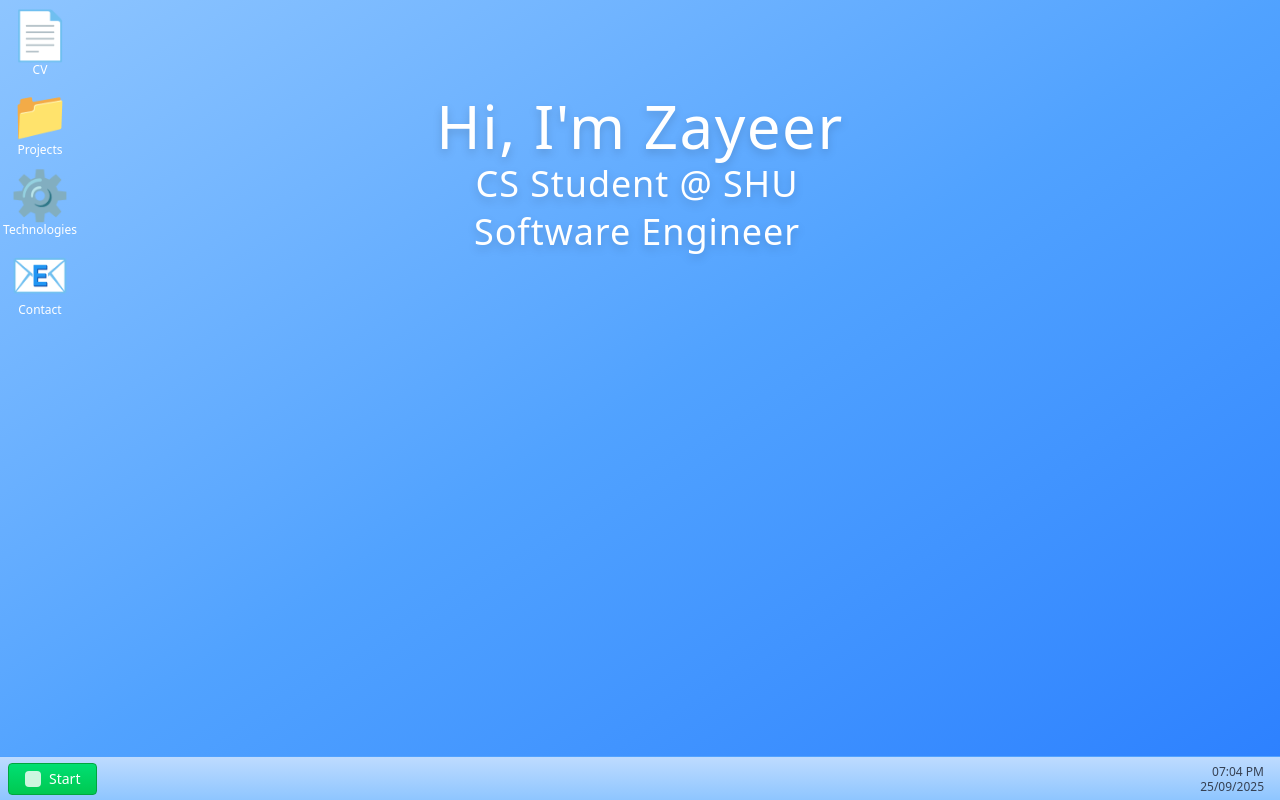
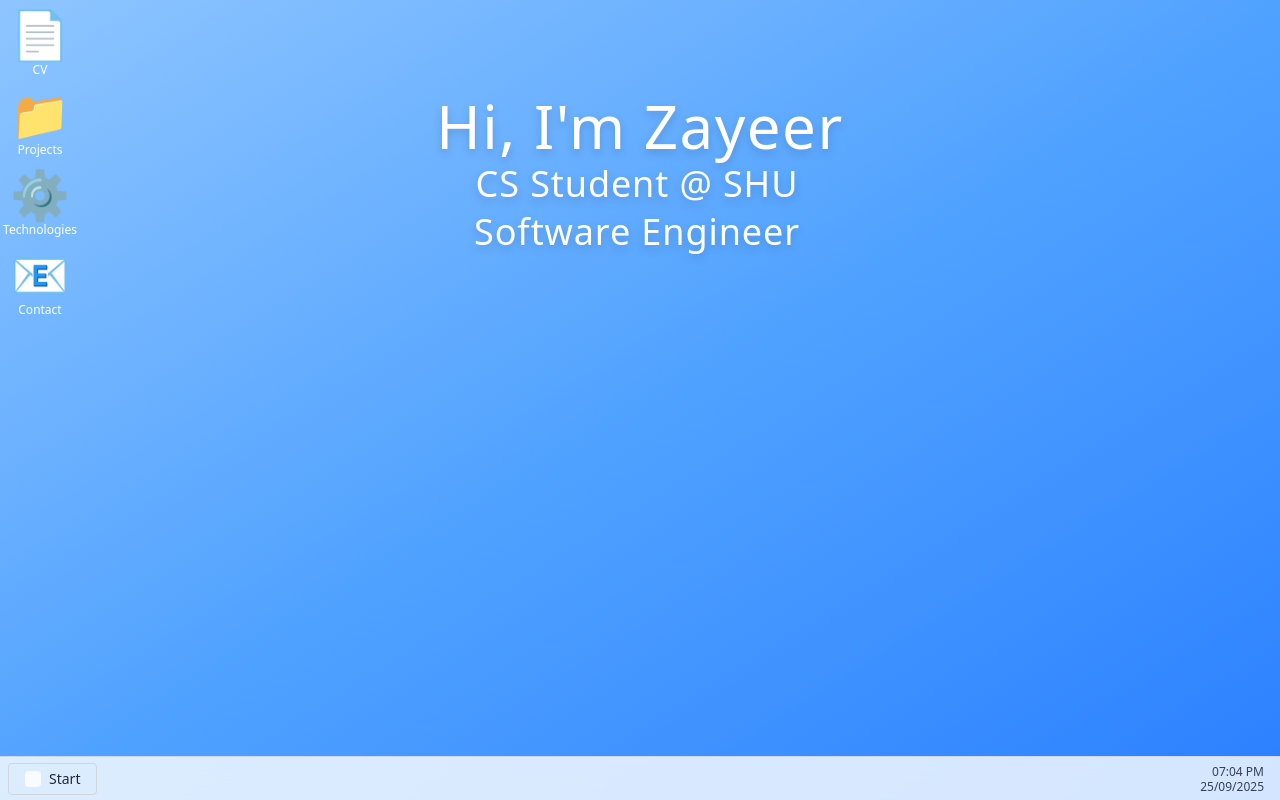
Before and after one commit to Zayeer-S/portfolio, a Next.js app: page / in a window 1280 px wide. Built offline with nearby package versions, Linux system fonts and the light colour scheme.

Commit message:
fix: correct taskbar not changing theme colours

```diff
--- a/src/components/desktop/Taskbar.tsx
+++ b/src/components/desktop/Taskbar.tsx
@@ -1,6 +1,8 @@
 import { useState, useRef, useEffect, useCallback } from 'react';
 import { TaskbarProps, WindowId } from '@/types';
 import { LAYOUT_CONSTANTS } from '@/constants/layout';
+import { useTheme } from '@/contexts/ThemeContext';
+import { getThemeClasses } from '@/styles/themes';
 
 export default function Taskbar({
   windows,
@@ -18,6 +20,9 @@ export default function Taskbar({
   const [insertionIndex, setInsertionIndex] = useState<number>(-1);
   const containerRef = useRef<HTMLDivElement>(null);
   const draggedElementRef = useRef<HTMLButtonElement>(null);
+
+  const { theme } = useTheme();
+  const styles = getThemeClasses(theme);
 
   const [isTouchDevice, setIsTouchDevice] = useState(false);
 
@@ -267,11 +272,11 @@ export default function Taskbar({
   }, [draggedItem, dragStartPosition, hasDraggedBeyondThreshold, updateInsertionPosition, handleDragEnd]);
 
   return (
-    <div className="fixed bottom-0 left-0 right-0 h-11 bg-gradient-to-b from-blue-200 to-blue-300 border-t border-blue-400 flex items-center px-2 z-50"
+    <div className={`fixed bottom-0 left-0 right-0 h-11 ${styles.taskbar.background} flex items-center px-2 z-50`}
          style={{ zIndex: LAYOUT_CONSTANTS.Z_INDEX.TASKBAR }}>
       {/* Start Button */}
       <button
-        className="h-8 px-4 bg-gradient-to-b from-green-400 to-green-500 border border-green-600 rounded text-white text-sm font-medium hover:from-green-500 hover:to-green-600 flex items-center"
+        className={`h-8 px-4 ${styles.taskbar.startButton} rounded text-sm font-medium flex items-center`}
         onClick={onToggleStartMenu}
       >
         <div className="w-4 h-4 mr-2">
@@ -295,9 +300,7 @@ export default function Taskbar({
               data-taskbar-item={windowId}
               onMouseDown={(e) => handleMouseDown(e, windowId)}
               onTouchStart={(e) => handleTouchStart(e, windowId)}
-              className={`h-8 w-10 text-lg transition-all duration-150 flex items-center justify-center ${
-                ''
-              } ${
+              className={`h-8 w-10 text-lg transition-all duration-150 flex items-center justify-center ${styles.taskbar.taskButtons} ${
                 isBeingDragged ? 'opacity-0 pointer-events-none' :
                 clickedItem === windowId ? 'scale-75' : 'hover:scale-105'
               } ${isTouchDevice ? 'touch-manipulation' : ''}`}
@@ -340,7 +343,7 @@ export default function Taskbar({
 
       {/* System Tray */}
       <div className="ml-auto flex items-center pr-2 select-none">
-        <div className="flex flex-col items-end text-xs text-gray-700 leading-tight">
+        <div className={`flex flex-col items-end text-xs ${styles.taskbar.systemTray} leading-tight`}>
           <div>
             {isClient ? currentTime.toLocaleTimeString([], { hour: '2-digit', minute: '2-digit' }) : '--:--'}
           </div>
```
